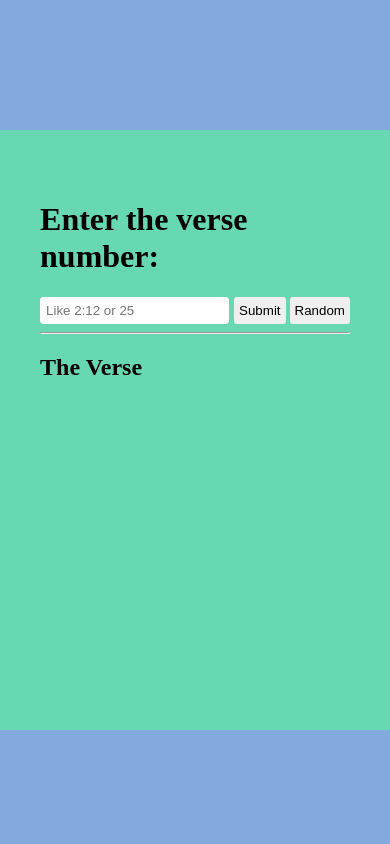
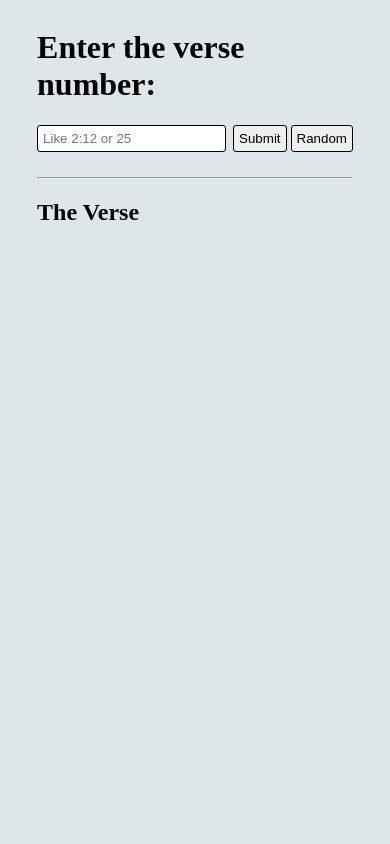
Before and after one commit to Shadow-unknown123/VerseWhisper, a plain HTML site: page index.html in a window 390 px wide. Shown: the top 844 px of the page. Drawn offline with Linux system fonts and the light colour scheme.

Commit message:
Added night sky background and other changes for responsiveness

```diff
--- a/script.js
+++ b/script.js
@@ -48,3 +48,24 @@ function handleRandom() {
   anyNum = Math.floor(Math.random() * 6236);
   bringVerse(anyNum);
 }
+
+// ---------------------------Night-sky-------------------------------------------------------
+
+for (i = 0; i < 300; i++) {
+  let star = document.createElement("div");
+  star.classList.add("star");
+
+  let size = Math.random() * 3 + 1;
+  //   -----------------------------------------------------------------------
+  star.style.top = Math.random() * document.body.scrollHeight + "px";
+  star.style.left = Math.random() * document.body.scrollWidth + "px";
+  star.style.width = size + "px";
+  star.style.height = size + "px";
+  //   -----------------------------------------------------------------------
+
+  let delayValue = Math.random() * 3 + 1;
+
+  star.style.animationDelay = delayValue + "s";
+
+  document.body.appendChild(star);
+}
--- a/style.css
+++ b/style.css
@@ -3,27 +3,30 @@ body {
     justify-content: center;
     align-items: center;
     min-height: 100vh;
-    background-color: rgb(130, 170, 223);
+    /* background-color: rgb(130, 170, 223); */
 }
 
 .main-card {
-    background-color: rgb(104, 216, 179);
-    border-radius: 14px;
+    /* background-color: rgb(104, 216, 179); */
+    background-color: rgb(222, 230, 233);
+    border-radius: 16px;
+    border: 1px solid black;
     height: 500px;
     padding: 50px;
+    box-shadow: 0 0 30px 0.5px whitesmoke;
 }
 
 .value-area {
     display: flex;
     justify-content: center;
-
 }
 
 input {
-    margin-right: 5px;
+    margin-right: 7px;
     border-radius: 3px;
     border: 1px solid white;
     padding: 5px;
+    border: 1px solid black
 }
 
 .sec-btn {
@@ -32,7 +35,7 @@ input {
 
 button {
     border-radius: 3px;
-    border: 1px black;
+    border: 1px solid black;
     padding: 5px;
 }
 
@@ -41,3 +44,50 @@ button:hover {
     font-weight: bold;
     border: 1px solid black;
 }
+
+hr {
+    margin-top: 25px;
+}
+
+@media (max-width: 490px) {
+    .main-card {
+        width: 100%;
+        height: 100%;
+
+    }
+
+    .star {
+        display: none;
+    }
+}
+
+/* --------------Night-Sky------------------------------------------------------------ */
+
+body {
+    background-color: black;
+    height: 1000px;
+}
+
+.star {
+    border-radius: 100%;
+    background-color: white;
+    position: absolute;
+    z-index: -1;
+    animation: moveit;
+    animation-duration: 2.5s;
+    animation-iteration-count: infinite;
+}
+
+@keyframes moveit {
+    0% {
+        opacity: 0.4;
+    }
+
+    50% {
+        opacity: 1;
+    }
+
+    100% {
+        opacity: 0.4;
+    }
+}
```
